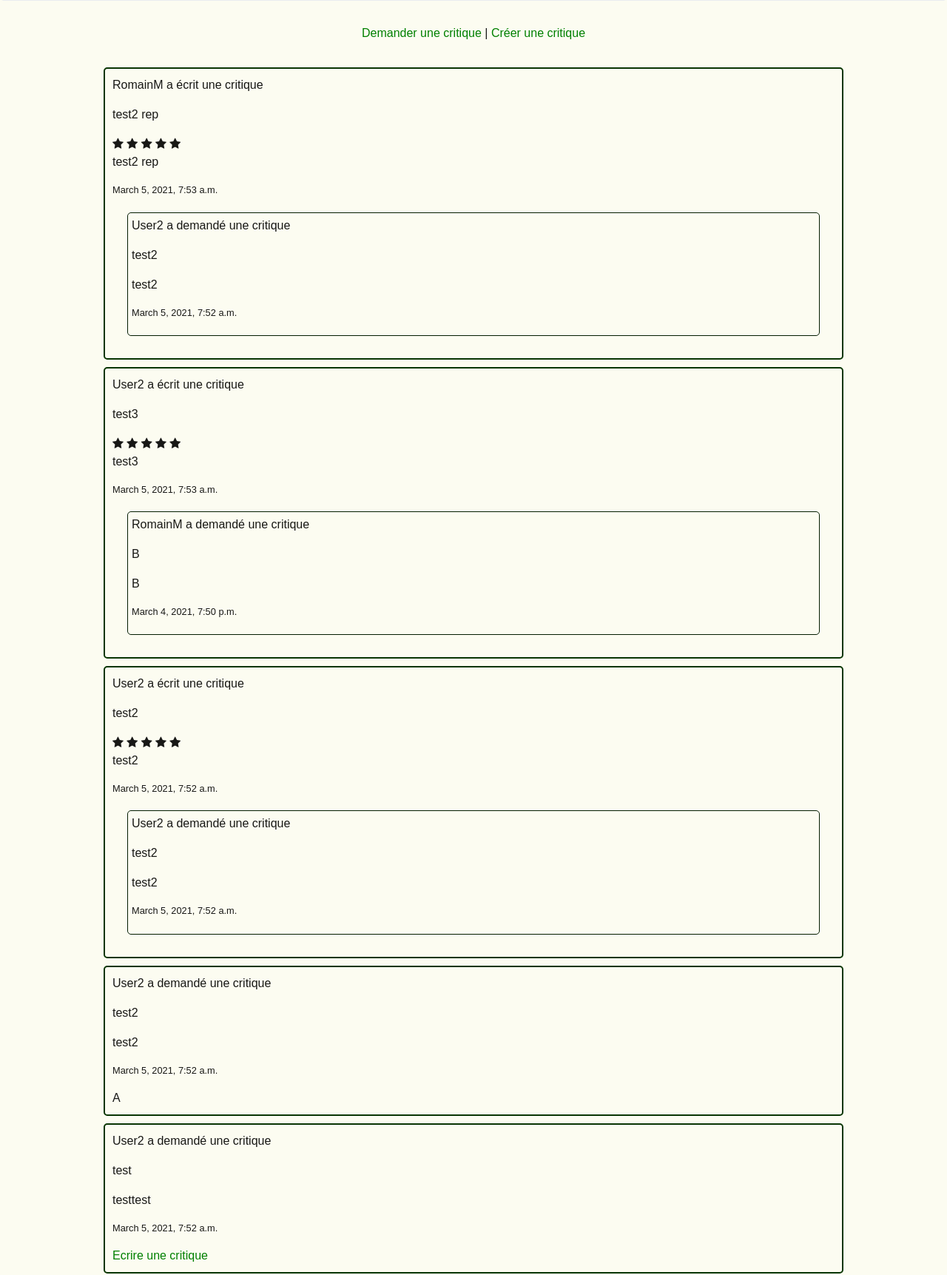
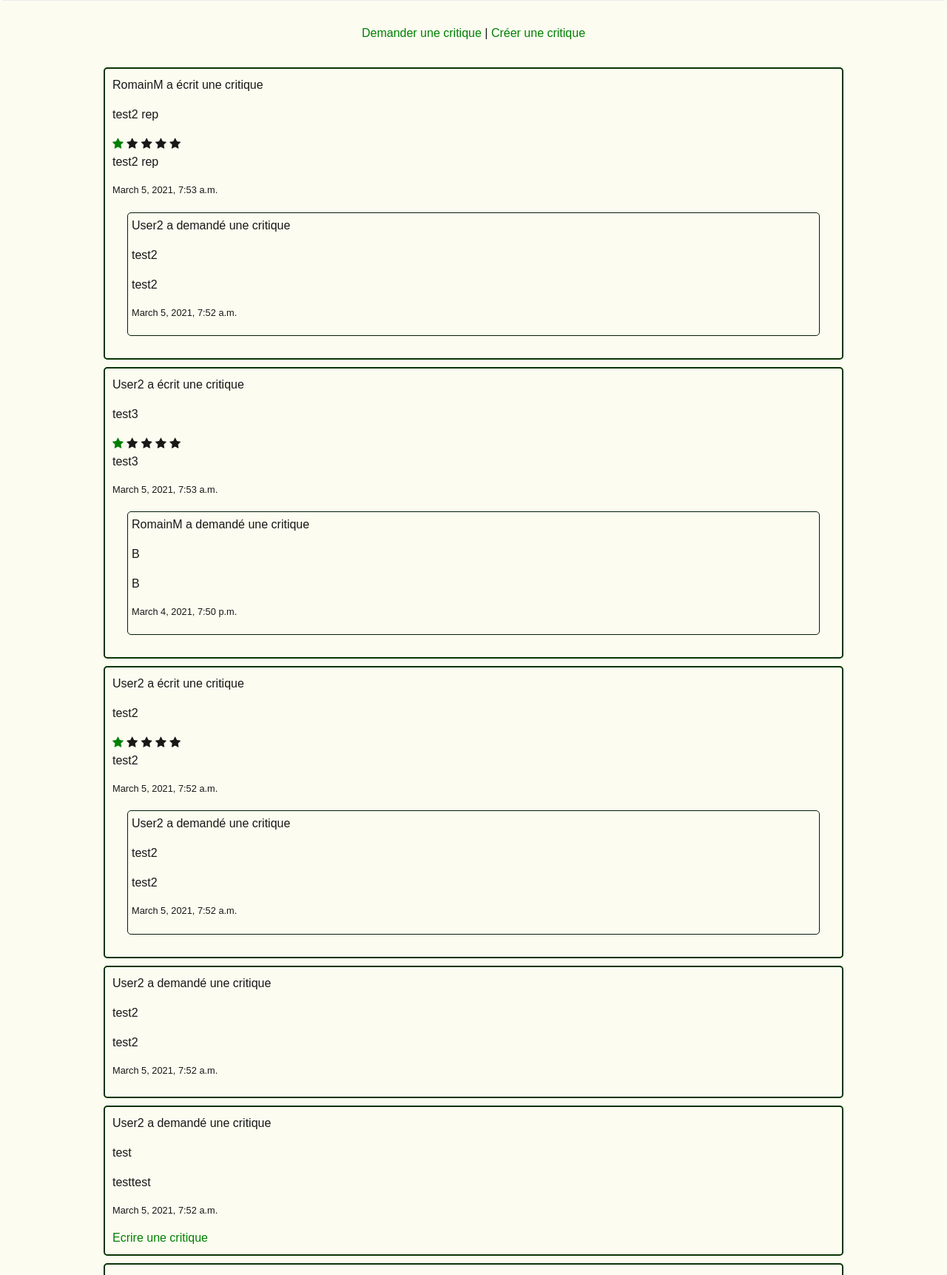
Before and after one commit to Morelromain/OC_P9_litreview, a Django app: page /feed in a window 1280 px wide. Shown: the part 197-1920 px from the top of the page at 74% size. Run offline with Django 3.2, Linux system fonts and the light colour scheme; a user stored in the database is signed in; data comes from the database, SQL or seed files in the repository; both versions use the stored data as it was after the commit; some libraries are stand-ins or nearby versions.

Commit message:
rating style modif

```diff
--- a/critique/static/css/style.css
+++ b/critique/static/css/style.css
@@ -36,3 +36,7 @@ a {
 #block4 {
     text-align: center;
 }
+
+.checked {
+    color: green;
+  }
--- a/critique/templates/feed.html
+++ b/critique/templates/feed.html
@@ -7,7 +7,6 @@
 {% endblock %}
 
 {% block content %}
-
 <div id="block4">
     <a href="{% url 'addticket' %}">Demander une critique</a> |
     <a href="{% url 'addtandr' %}">Créer une critique</a>
@@ -24,14 +23,9 @@
                     style="width: 200px; height: 200px;"></p>
             {% endif %}
             <p><small>{{ post.time_created }}</small></p>
-
-
-            {% if post in aaaa %}
-                <a>A</av>
-            {% else %}
+            {% if post not in aaaa %}
                 <a href="{% url 'linkreview' id_ticket=post.id %}">Ecrire une critique</a>
             {% endif %}
-
 
         {% elif post.content_type == 'REVIEW' %}
             <p>{{ post.user }} a écrit une critique</p>
@@ -91,6 +85,9 @@
                             style="width: 200px; height: 200px;"></p>
                     {% endif %}
                     <p><small>{{ post.ticket.time_created }}</small></p>
+                    {% if post.ticket not in aaaa %}
+                        <a href="{% url 'linkreview' id_ticket=post.id %}">Ecrire une critique</a>
+                    {% endif %}
             </div>
         {% endif %}
     </div>
```
Also changed, not shown: db.sqlite3.
